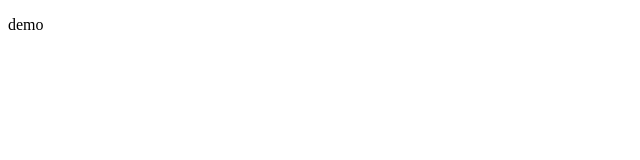
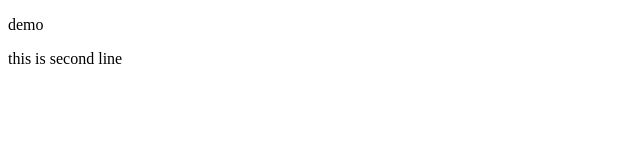
Before and after one commit to deepkldc/git-example, a plain HTML site: page index.html in a window 1280 px wide. Shown: the whole page, without its empty margins (0-640 px from the left). Drawn offline with Linux system fonts and the light colour scheme.

Commit message:
this is second commit

```diff
--- a/index.html
+++ b/index.html
@@ -5,4 +5,7 @@
     </head>
     <body>
         <p>demo</p>
+        <p>this is second line
+
+        </p>
     </body>
```
